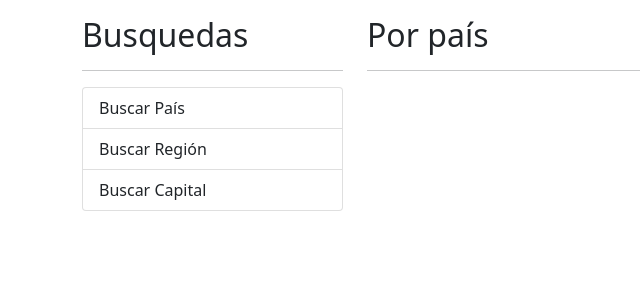
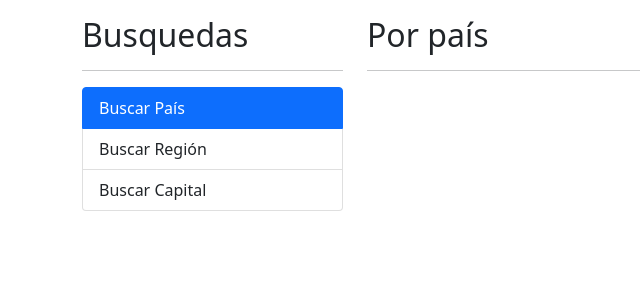
Before and after one commit to JuanBerzosa/AngularBuscadorPaises, an Angular app: page / in a window 1280 px wide. Shown: the top 300 px of the page, without its empty margins (0-640 px from the left). Built offline with nearby package versions, Linux system fonts and the light colour scheme.

Commit message:
- Add 'Active' option; - Change path from pais to '', in order to explain what to do with this kind of void paths '' when we are working with the 'active' option.

```diff
--- a/src/app/app.component.html
+++ b/src/app/app.component.html
@@ -4,9 +4,26 @@
       <h2>Busquedas</h2>
       <hr />
       <div class="list-group">
-        <a routerLink='pais' class="list-group-item">Buscar País</a>
-        <a routerLink='region' class="list-group-item">Buscar Región</a>
-        <a routerLink='capital' class="list-group-item">Buscar Capital</a>
+        <!-- <a routerLink="pais" routerLinkActive="active" class="list-group-item">Buscar País</a> -->
+        <!-- Si ponemos una ruta no vacia, como por ejemplo en el comentario de arriba, no hace falta poner lo de routerLinkActiveOptions: -->
+        <!-- Solo lo ponemos ya que al ser la ruta vacia, está activa siempre pues las otras rutas antes del / también tienen un '' implicito -->
+        <a
+          routerLink=""
+          routerLinkActive="active"
+          [routerLinkActiveOptions]="{ exact: true }"
+          class="list-group-item"
+          >Buscar País</a
+        >
+
+        <a routerLink="region" routerLinkActive="active" class="list-group-item"
+          >Buscar Región</a
+        >
+        <a
+          routerLink="capital"
+          routerLinkActive="active"
+          class="list-group-item"
+          >Buscar Capital</a
+        >
       </div>
     </div>
     <div class="col-12 col-md-9">
```
